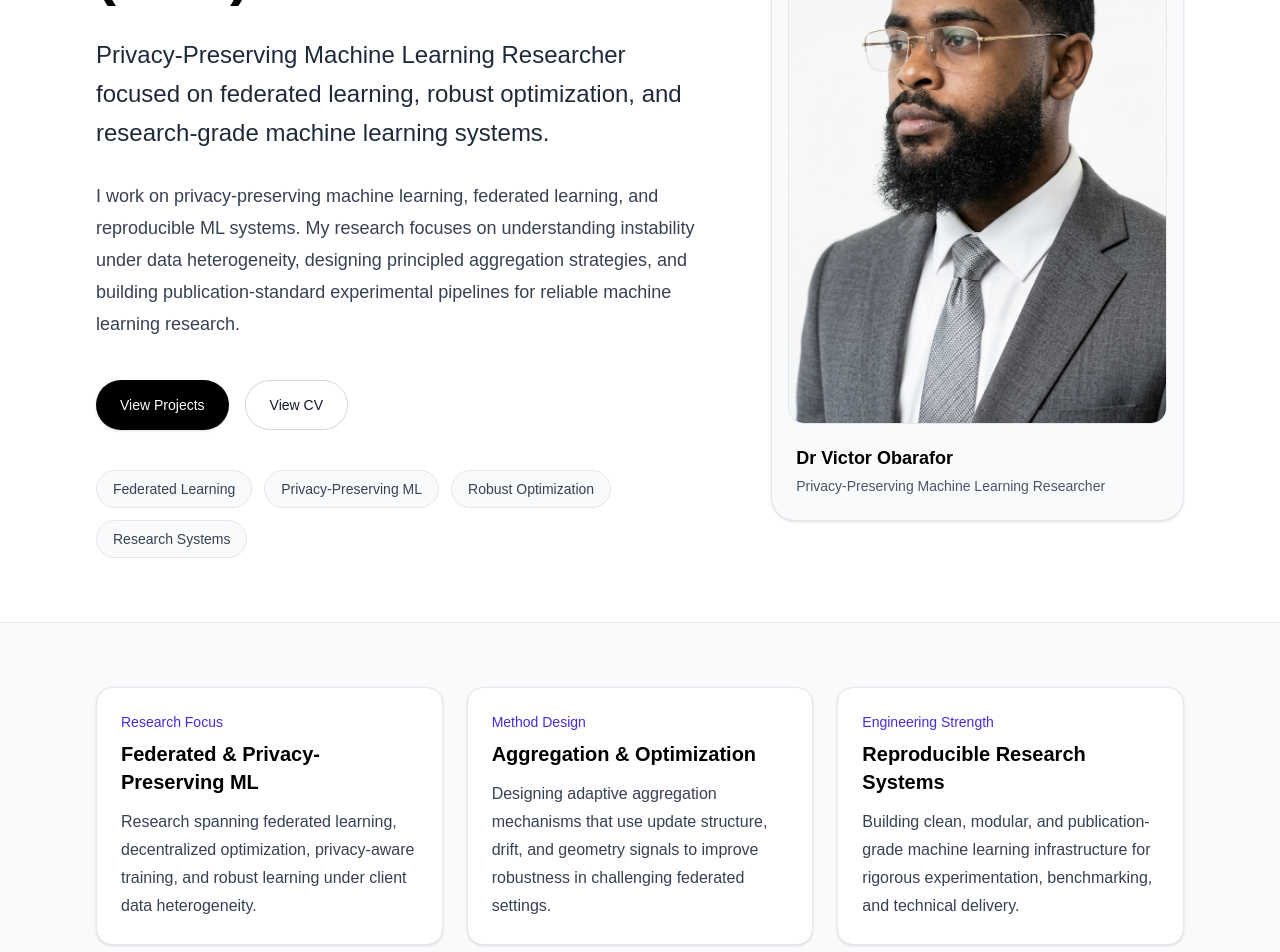
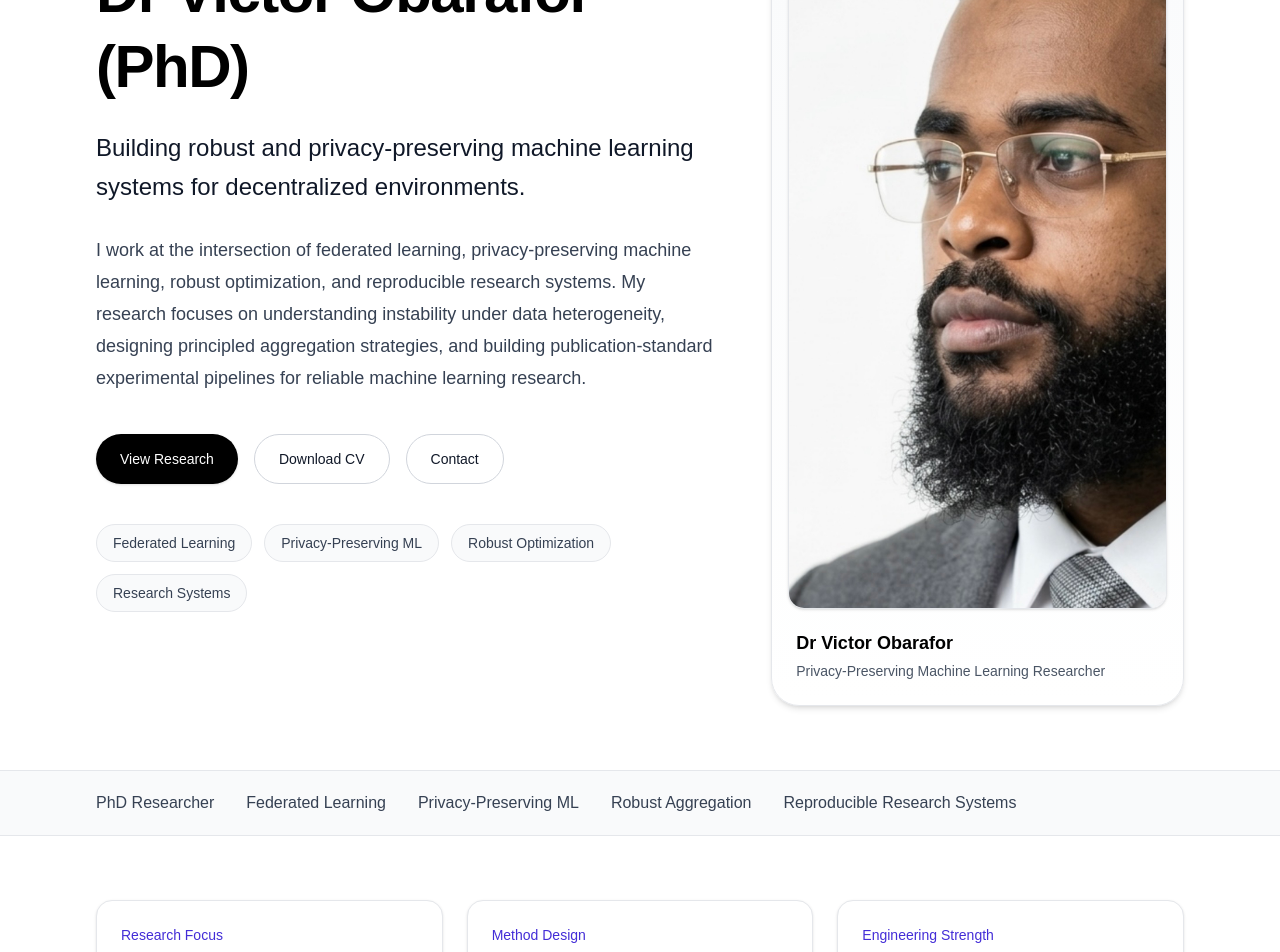
Before and after one commit to vicobarafor/-victor-website, a Next.js app: page / in a window 1280 px wide. Shown: the part 320-1272 px from the top of the page. Built offline with nearby package versions, Linux system fonts and the light colour scheme.

Commit message:
Wave 7 elite homepage

```diff
--- a/app/page.tsx
+++ b/app/page.tsx
@@ -4,27 +4,28 @@
 export default function Home() {
   return (
     <main className="min-h-screen bg-white text-black">
+      {/* Hero */}
       <section className="border-b border-gray-200 bg-white">
         <div className="max-w-6xl mx-auto px-6 md:px-8 pt-20 pb-16">
-          <div className="grid lg:grid-cols-[1.35fr_0.9fr] gap-14 items-center">
+          <div className="grid lg:grid-cols-[1.2fr_0.8fr] gap-14 items-center">
             <div className="max-w-4xl">
               <p className="text-sm uppercase tracking-[0.22em] text-indigo-700 mb-5 font-medium">
                 Privacy-Preserving Machine Learning
               </p>
 
               <h1 className="text-4xl md:text-6xl font-bold tracking-tight leading-tight mb-6">
-                Dr Victor Obarafor (PhD)
+                Dr Victor Obarafor <span className="whitespace-nowrap">(PhD)</span>
               </h1>
 
-              <p className="text-xl md:text-2xl text-gray-800 font-medium mb-7 leading-relaxed max-w-3xl">
-                Privacy-Preserving Machine Learning Researcher focused on
-                federated learning, robust optimization, and research-grade
-                machine learning systems.
+              <p className="text-xl md:text-2xl text-gray-900 font-medium mb-7 leading-relaxed max-w-3xl">
+                Building robust and privacy-preserving machine learning systems
+                for decentralized environments.
               </p>
 
               <p className="text-base md:text-lg text-gray-700 leading-8 mb-10 max-w-3xl">
-                I work on privacy-preserving machine learning, federated
-                learning, and reproducible ML systems. My research focuses on
+                I work at the intersection of federated learning,
+                privacy-preserving machine learning, robust optimization, and
+                reproducible research systems. My research focuses on
                 understanding instability under data heterogeneity, designing
                 principled aggregation strategies, and building
                 publication-standard experimental pipelines for reliable machine
@@ -36,15 +37,22 @@
                   href="/projects"
                   className="inline-flex items-center rounded-full bg-black text-white px-6 py-3.5 text-sm font-medium shadow-sm hover:bg-gray-800 hover:shadow-md transition"
                 >
-                  View Projects
+                  View Research
                 </Link>
 
                 <Link
                   href="/cv"
                   className="inline-flex items-center rounded-full border border-gray-300 bg-white px-6 py-3.5 text-sm font-medium text-gray-900 hover:border-indigo-700 hover:text-indigo-700 hover:shadow-sm transition"
                 >
-                  View CV
+                  Download CV
                 </Link>
+
+                <a
+                  href="mailto:vicobarafor@gmail.com"
+                  className="inline-flex items-center rounded-full border border-gray-300 bg-white px-6 py-3.5 text-sm font-medium text-gray-900 hover:border-indigo-700 hover:text-indigo-700 hover:shadow-sm transition"
+                >
+                  Contact
+                </a>
               </div>
 
               <div className="flex flex-wrap gap-3 text-sm text-gray-700">
@@ -64,8 +72,8 @@
             </div>
 
             <div className="lg:justify-self-end">
-              <div className="rounded-3xl border border-gray-200 bg-gray-50 p-4 shadow-sm">
-                <div className="overflow-hidden rounded-2xl bg-white border border-gray-200">
+              <div className="rounded-[28px] border border-gray-200 bg-gradient-to-b from-gray-50 to-white p-4 shadow-md">
+                <div className="overflow-hidden rounded-2xl bg-white border border-gray-200 shadow-sm">
                   <Image
                     src="/profile.jpeg"
                     alt="Professional portrait of Dr Victor Obarafor"
@@ -90,7 +98,21 @@
         </div>
       </section>
 
-      <section className="bg-gray-50 border-b border-gray-200">
+      {/* Trust / Identity Strip */}
+      <section className="border-b border-gray-200 bg-gray-50">
+        <div className="max-w-6xl mx-auto px-6 md:px-8 py-5">
+          <div className="flex flex-wrap gap-x-8 gap-y-3 text-sm md:text-base text-gray-700">
+            <span>PhD Researcher</span>
+            <span>Federated Learning</span>
+            <span>Privacy-Preserving ML</span>
+            <span>Robust Aggregation</span>
+            <span>Reproducible Research Systems</span>
+          </div>
+        </div>
+      </section>
+
+      {/* Focus */}
+      <section className="bg-white border-b border-gray-200">
         <div className="max-w-6xl mx-auto px-6 md:px-8 py-16">
           <div className="grid md:grid-cols-3 gap-6">
             <div className="rounded-2xl border border-gray-200 bg-white p-6 shadow-sm hover:shadow-md transition">
@@ -138,14 +160,15 @@
         </div>
       </section>
 
-      <section className="bg-white border-b border-gray-200">
+      {/* Current Research */}
+      <section className="bg-gray-50 border-b border-gray-200">
         <div className="max-w-6xl mx-auto px-6 md:px-8 py-16">
           <div className="grid lg:grid-cols-[0.8fr_1.2fr] gap-10">
             <div>
               <p className="text-sm uppercase tracking-[0.18em] text-indigo-700 mb-3 font-medium">
-                Current Direction
+                Current Research
               </p>
-              <h2 className="text-2xl md:text-3xl font-semibold tracking-tight">
+              <h2 className="text-2xl md:text-3xl font-semibold tracking-tight leading-tight">
                 Research themes I’m actively building around
               </h2>
             </div>
@@ -168,7 +191,8 @@
                 </h3>
                 <p className="text-gray-700 leading-7">
                   Designing server-side aggregation rules that use interpretable
-                  signals from client updates to improve stability and robustness.
+                  signals from client updates to improve stability and
+                  robustness.
                 </p>
               </div>
 
@@ -178,8 +202,8 @@
                 </h3>
                 <p className="text-gray-700 leading-7">
                   Building structured experimentation pipelines that support
-                  publication-standard outputs, faster iteration, and technically
-                  disciplined research execution.
+                  publication-standard outputs, faster iteration, and
+                  technically disciplined research execution.
                 </p>
               </div>
             </div>
@@ -187,7 +211,8 @@
         </div>
       </section>
 
-      <section className="bg-gray-50 border-b border-gray-200">
+      {/* Selected Work */}
+      <section className="bg-white border-b border-gray-200">
         <div className="max-w-6xl mx-auto px-6 md:px-8 py-16">
           <div className="flex items-end justify-between mb-10 gap-6">
             <div>
@@ -236,9 +261,9 @@
               </h3>
               <p className="text-gray-700 leading-8">
                 Designed a lightweight server-side aggregation strategy that
-                adaptively reweights client updates according to their drift from
-                the consensus direction, providing an interpretable mechanism
-                for more robust federated aggregation.
+                adaptively reweights client updates according to their drift
+                from the consensus direction, providing an interpretable
+                mechanism for more robust federated aggregation.
               </p>
             </article>
 
@@ -252,17 +277,18 @@
                 </Link>
               </h3>
               <p className="text-gray-700 leading-8">
-                Built publication-standard machine learning workflows with modular
-                experimentation, clear benchmarking structure, and clean technical
-                organization to support rigorous iteration, reproducibility, and
-                high-quality research delivery.
+                Built publication-standard machine learning workflows with
+                modular experimentation, clear benchmarking structure, and clean
+                technical organization to support rigorous iteration,
+                reproducibility, and high-quality research delivery.
               </p>
             </article>
           </div>
         </div>
       </section>
 
-      <section className="bg-white border-b border-gray-200">
+      {/* Publications / Output */}
+      <section className="bg-gray-50 border-b border-gray-200">
         <div className="max-w-6xl mx-auto px-6 md:px-8 py-16">
           <p className="text-sm uppercase tracking-[0.18em] text-indigo-700 mb-3 font-medium">
             Research Output
@@ -274,7 +300,8 @@
           <div className="grid gap-5">
             <div className="rounded-2xl border border-gray-200 p-6 bg-white shadow-sm">
               <h3 className="font-semibold text-lg mb-2">
-                When Federated LoRA Fails: Geometry Dynamics and Instability under Heterogeneity
+                When Federated LoRA Fails: Geometry Dynamics and Instability
+                under Heterogeneity
               </h3>
               <p className="text-gray-700 leading-7">
                 Research study on federated LoRA showing that early-round
@@ -286,7 +313,8 @@
 
             <div className="rounded-2xl border border-gray-200 p-6 bg-white shadow-sm">
               <h3 className="font-semibold text-lg mb-2">
-                Drift-Aware Adaptive Aggregation for Federated Learning under Client Data Heterogeneity
+                Drift-Aware Adaptive Aggregation for Federated Learning under
+                Client Data Heterogeneity
               </h3>
               <p className="text-gray-700 leading-7">
                 Technical report introducing a lightweight drift-aware
@@ -298,14 +326,16 @@
         </div>
       </section>
 
-      <section className="bg-gray-50">
+      {/* Closing */}
+      <section className="bg-white">
         <div className="max-w-6xl mx-auto px-6 md:px-8 py-16">
           <div className="max-w-4xl">
             <p className="text-sm uppercase tracking-[0.18em] text-indigo-700 mb-3 font-medium">
               Research Direction
             </p>
             <h2 className="text-2xl md:text-4xl font-semibold tracking-tight mb-5 leading-tight">
-              Building reliable machine learning under heterogeneity and privacy constraints
+              Building reliable machine learning under heterogeneity and privacy
+              constraints
             </h2>
             <p className="text-gray-700 leading-8 text-base md:text-lg">
               My work sits at the intersection of federated learning,
```
Also changed, not shown: public/profile.jpeg.
